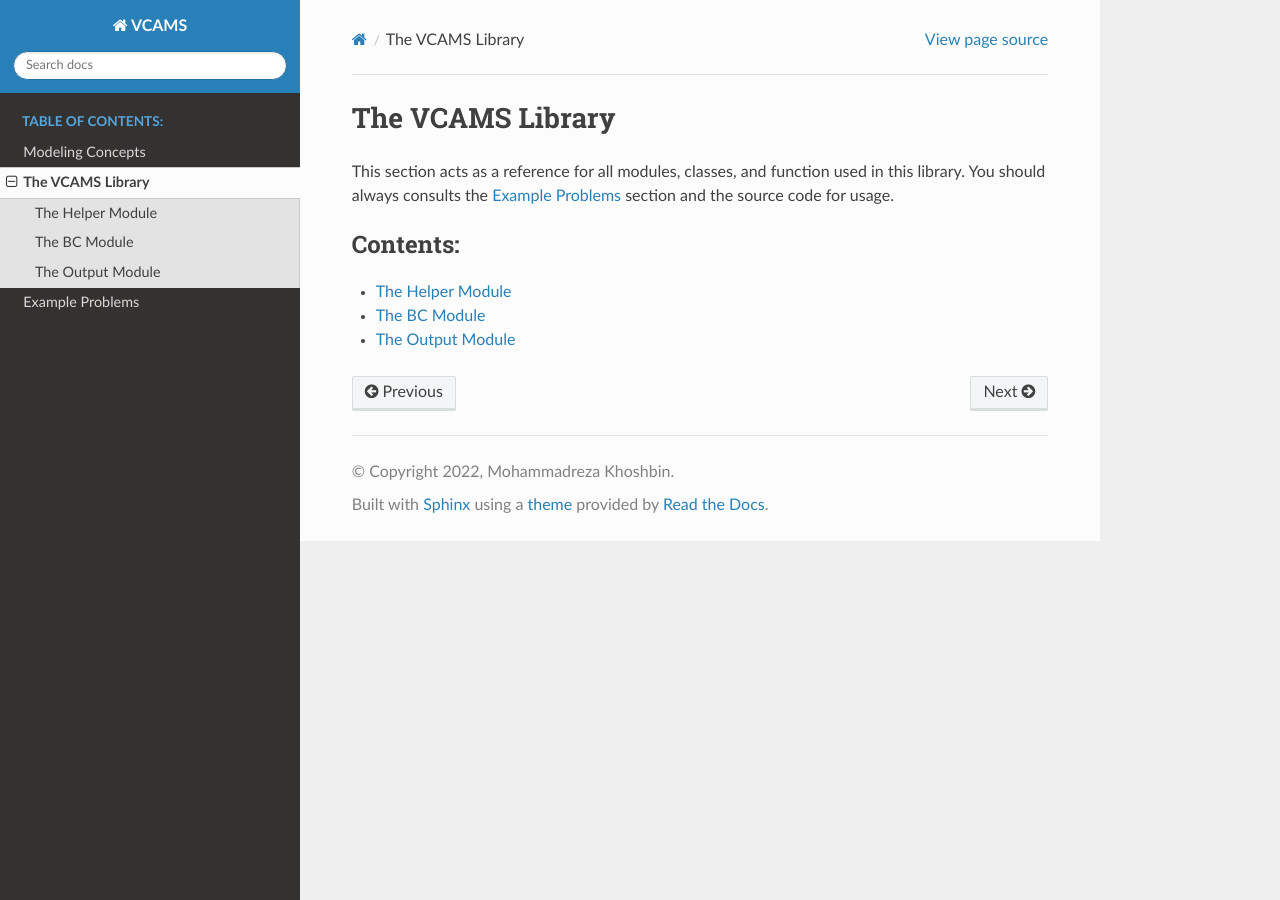
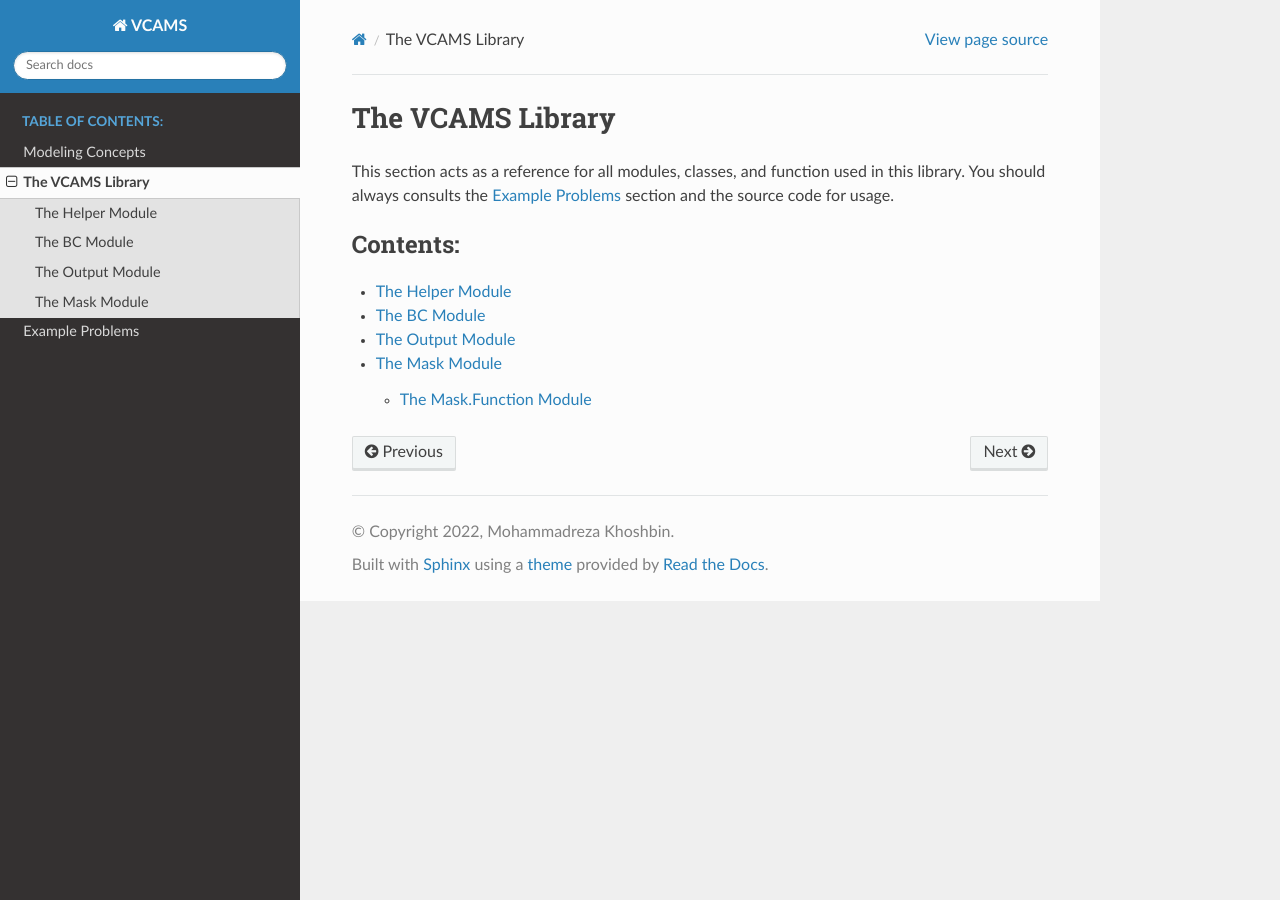
Before and after one commit to mkhoshbin1/vcams, a Sphinx documentation site: the page built from docs/source/api-reference/index.rst, in a window 1280 px wide. Built offline with Sphinx 7.4.7 and the Read the Docs theme 2.0.0, drawn with Linux system fonts in a browser that asks for light colours.

Commit message:
-finished the mask.function module.

```diff
--- a/docs/source/api-reference/index.rst
+++ b/docs/source/api-reference/index.rst
@@ -8,7 +8,7 @@ You should always consults the :ref:`examples` section and the source code for u
    :caption: Contents:
    :maxdepth: 4
 
-
    helper-module
    bc-module
    output-module
+   mask/index.rst
--- /dev/null
+++ b/docs/source/api-reference/mask/function-module.rst
@@ -0,0 +1,7 @@
+The Mask.Function Module
+========================
+.. automodule:: vcams.mask.function
+   :members:
+   :undoc-members:
+   :show-inheritance:
+   :private-members:
--- /dev/null
+++ b/docs/source/api-reference/mask/index.rst
@@ -0,0 +1,9 @@
+The Mask Module
+=================
+TODO
+
+.. toctree::
+   :caption: Contents:
+   :maxdepth: 4
+
+   function-module
```
Also changed, not shown: docs/source/images/voxel-poi.png (added), 2 other files.
